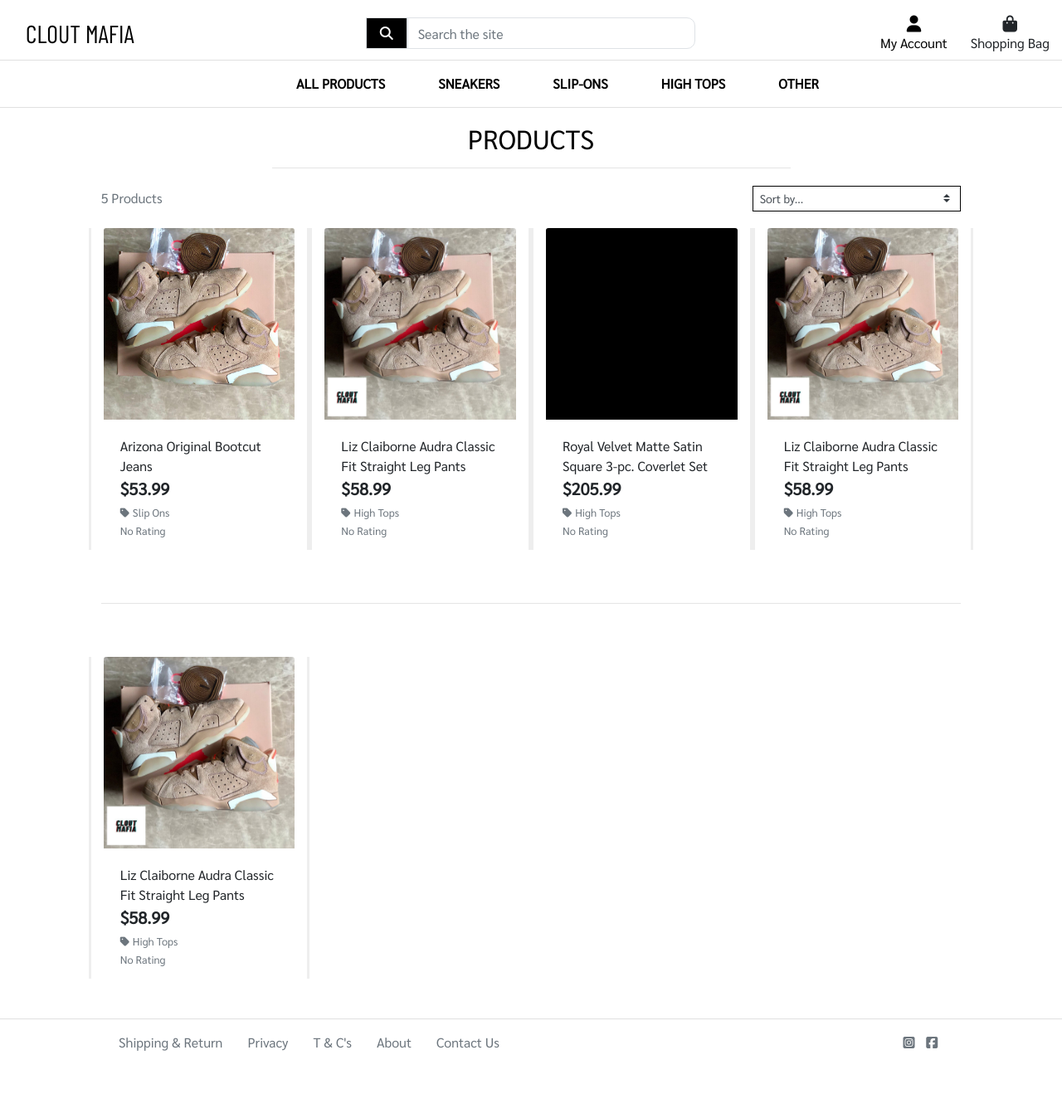
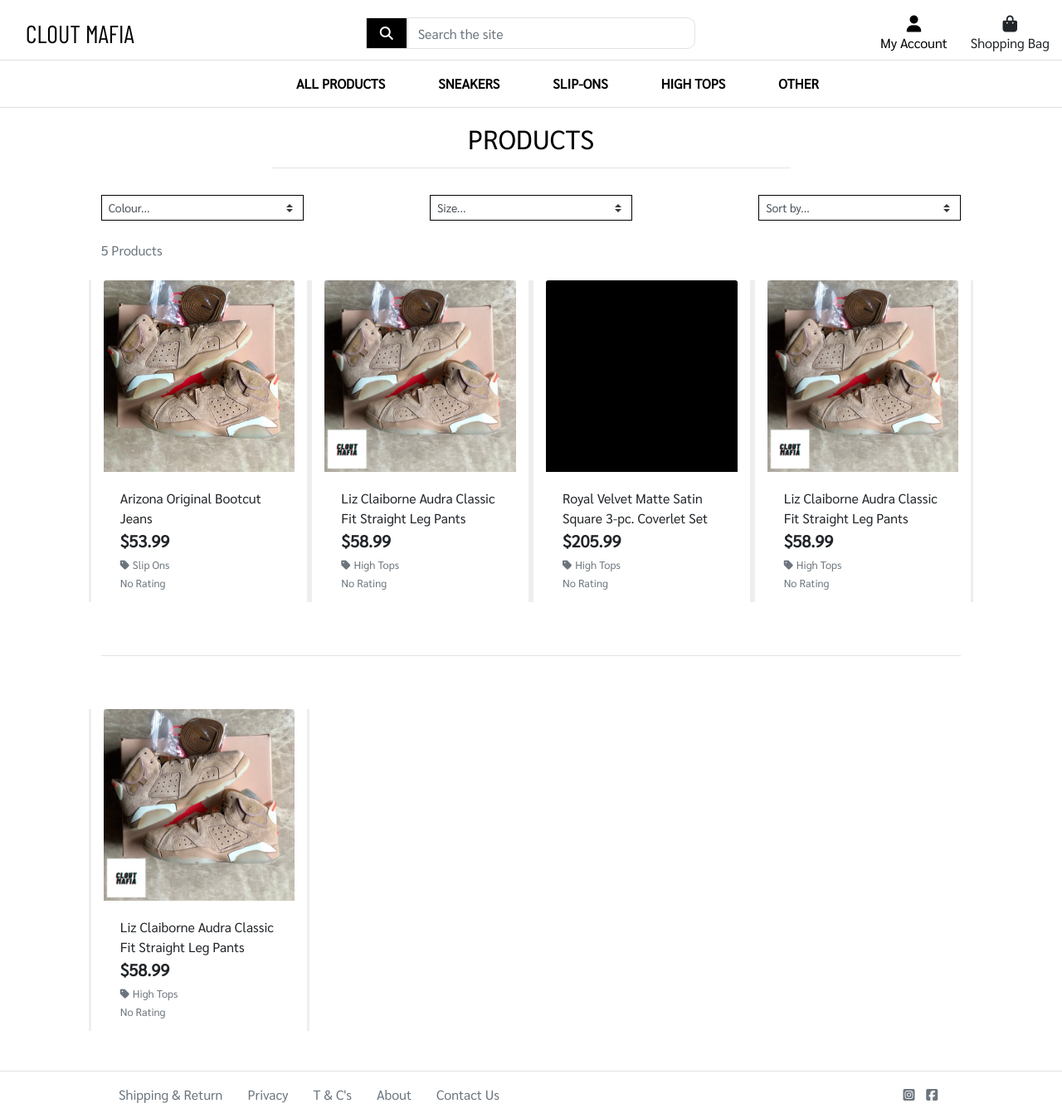
Before and after one commit to adnanmuhtadi/milestone-project-4, a Django app: page /products/ in a window 1280 px wide. Shown: the whole page at 83% size. Before the commit the page ends 1267 px from the top, so only its background shows below. Run offline with Django 3.2, Linux system fonts and the light colour scheme; data comes from the database, SQL or seed files in the repository; some libraries are stand-ins or nearby versions.

Commit message:
Mod - Added further drop down filters in product view
Added further filtering for the drop products views

```diff
--- a/products/templates/products/products.html
+++ b/products/templates/products/products.html
@@ -1,6 +1,7 @@
 {% extends "base.html" %}
 {% load static %}
 
+<!-- to make the space from the header and the title -->
 {% block page_header %}
     <div class="container header-container">
         <div class="row">
@@ -12,7 +13,6 @@
 {% endblock %}
 
 {% block content %}
-<div class="overlay"></div>
     <div class="container-fluid">
         <div class="row">
             <div class="col text-center mt-5">
@@ -25,12 +25,35 @@
                 <hr class="w-50 mb-1">
             </div>
         </div>
-        <div class="row">
+        <div class="row mt-4">
             <div class="product-container col-10 offset-1">
                 <div class="row mt-1 mb-2">
-                    <div class="col-12 col-md-6 my-auto order-md-last d-flex justify-content-center justify-content-md-end">
-                        <div class="sort-select-wrapper w-50">
+                    <div class="col-12 col-md-4 my-auto d-flex justify-content-start">
+                        <div class="sort-select-wrapper w-75">
                             <select id="sort-selector" class="custom-select custom-select-sm rounded-0 border border-{% if sorting_products != 'None_None' %}info{% else %}black{% endif %}">
+                                <option value="reset" {% if sorting_products == 'None_None' %}selected{% endif %}>Colour...</option>
+                                <option value="blue" {% if sorting_products == 'price_asc' %}selected{% endif %}>Blue</option>
+                                <option value="black" {% if sorting_products == 'price_desc' %}selected{% endif %}>Black</option>
+                                <option value="white" {% if sorting_products == 'rating_asc' %}selected{% endif %}>White</option>
+                                <option value="red" {% if sorting_products == 'rating_desc' %}selected{% endif %}>Red</option>
+                            </select>
+                        </div>
+                    </div>
+                    <div class="col-12 col-md-4 my-auto d-flex justify-content-center">
+                        <div class="sort-select-wrapper w-75">
+                            <select id="sort-selector2" class="custom-select custom-select-sm rounded-0 border border-{% if sorting_products != 'None_None' %}info{% else %}black{% endif %}">
+                                <option value="reset" {% if sorting_products == 'None_None' %}selected{% endif %}>Size...</option>
+                                <option value="size6" {% if sorting_products == 'price_asc' %}selected{% endif %}>6</option>
+                                <option value="size7" {% if sorting_products == 'price_desc' %}selected{% endif %}>7</option>
+                                <option value="size8" {% if sorting_products == 'rating_asc' %}selected{% endif %}>8</option>
+                                <option value="size9" {% if sorting_products == 'rating_desc' %}selected{% endif %}>9</option>
+                                <option value="size10" {% if sorting_products == 'name_asc' %}selected{% endif %}>10</option>
+                            </select>
+                        </div>
+                    </div>
+                    <div class="col-12 col-md-4 my-auto d-flex justify-content-end">
+                        <div class="sort-select-wrapper w-75">
+                            <select id="sort-selector3" class="custom-select custom-select-sm rounded-0 border border-{% if sorting_products != 'None_None' %}info{% else %}black{% endif %}">
                                 <option value="reset" {% if sorting_products == 'None_None' %}selected{% endif %}>Sort by...</option>
                                 <option value="price_asc" {% if sorting_products == 'price_asc' %}selected{% endif %}>Price (low to high)</option>
                                 <option value="price_desc" {% if sorting_products == 'price_desc' %}selected{% endif %}>Price (high to low)</option>
@@ -43,7 +66,9 @@
                             </select>
                         </div>
                     </div>
-                    <div class="col-12 col-md-6 order-md-first">
+                </div>
+                <div class="row mt-1 mb-2">
+                    <div class="col-12 col-md-6 order-md">
                         <p class="text-muted mt-3 text-center text-md-left">
                             {% if search_term or present_categories or sorting_products != 'None_None' %}
                                 <span class="small"><a href="{% url 'products' %}">Products Home</a> | </span>
```
Also changed, not shown: 1 other file.
